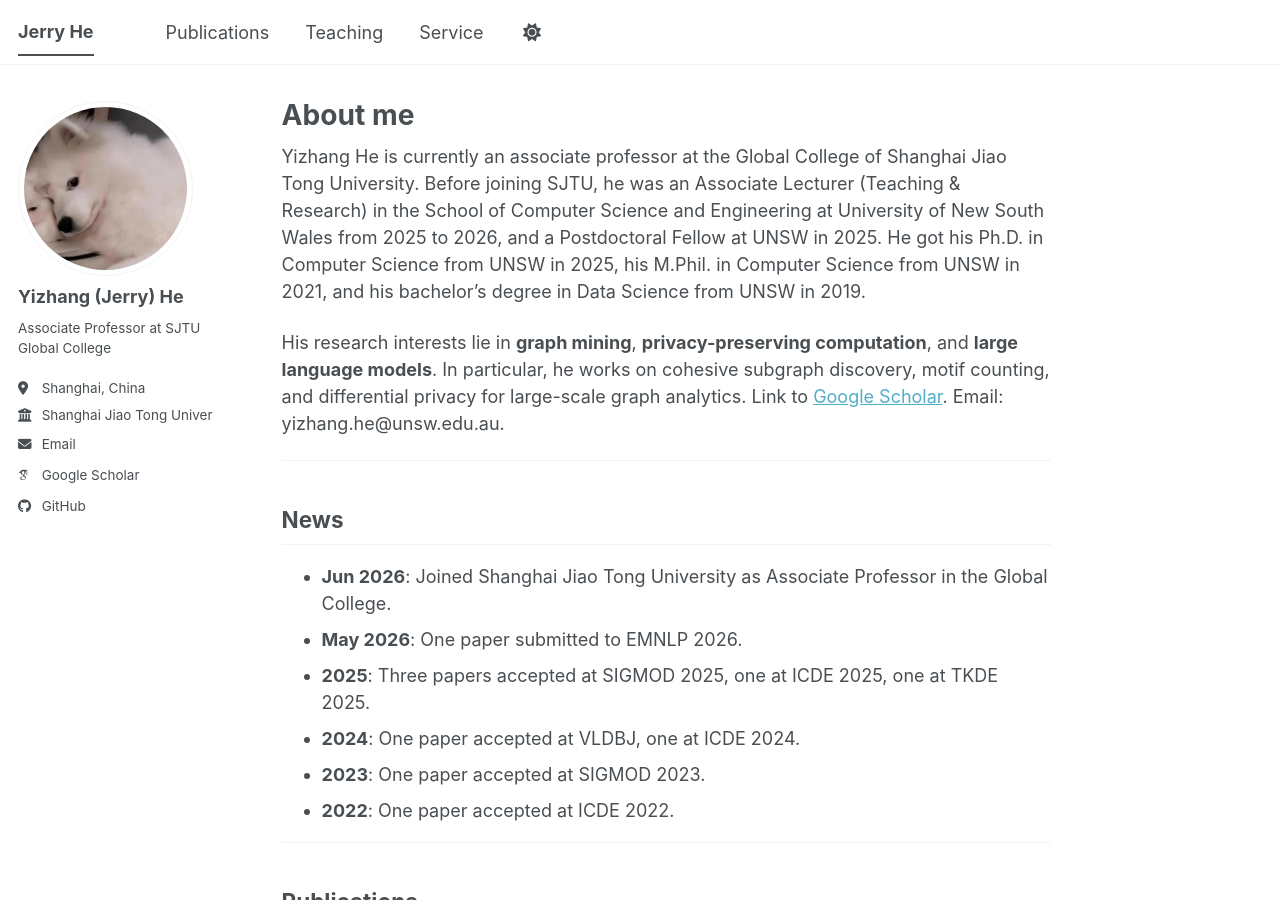
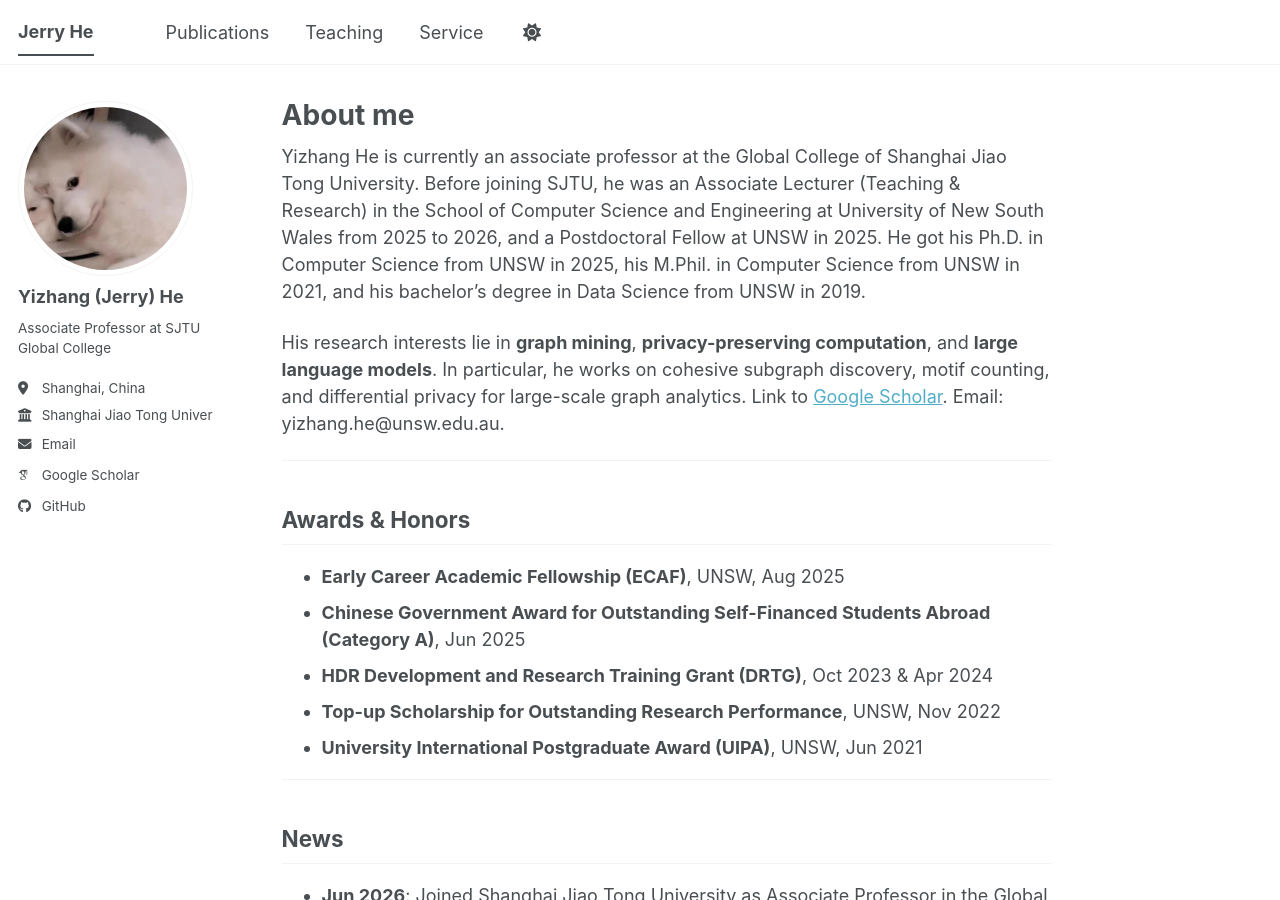
Before and after one commit to jerryUNSW/jerryUNSW.github.io, a Jekyll site: the page built from _pages/about.md, in a window 1280 px wide and 900 px high. Built offline with Jekyll 4.4.1, drawn with Linux system fonts in a browser that asks for light colours; some web fonts are replaced; a script bundle is joined from its source files by our own code; library files that are not in the unit come from our copies.

Commit message:
Add Awards & Honors section to home page and CV

```diff
--- a/_pages/about.md
+++ b/_pages/about.md
@@ -11,6 +11,16 @@ redirect_from:
 Yizhang He is currently an associate professor at the Global College of Shanghai Jiao Tong University. Before joining SJTU, he was an Associate Lecturer (Teaching & Research) in the School of Computer Science and Engineering at University of New South Wales from 2025 to 2026, and a Postdoctoral Fellow at UNSW in 2025. He got his Ph.D. in Computer Science from UNSW in 2025, his M.Phil. in Computer Science from UNSW in 2021, and his bachelor's degree in Data Science from UNSW in 2019.
 
 His research interests lie in **graph mining**, **privacy-preserving computation**, and **large language models**. In particular, he works on cohesive subgraph discovery, motif counting, and differential privacy for large-scale graph analytics. Link to [Google Scholar](https://scholar.google.com/citations?user=AeA4sfcAAAAJ). Email: yizhang.he@unsw.edu.au.
+
+---
+
+## Awards & Honors
+
+- **Early Career Academic Fellowship (ECAF)**, UNSW, Aug 2025
+- **Chinese Government Award for Outstanding Self-Financed Students Abroad (Category A)**, Jun 2025
+- **HDR Development and Research Training Grant (DRTG)**, Oct 2023 & Apr 2024
+- **Top-up Scholarship for Outstanding Research Performance**, UNSW, Nov 2022
+- **University International Postgraduate Award (UIPA)**, UNSW, Jun 2021
 
 ---
 
```
Also changed, not shown: _pages/cv.md (+8 -0 lines).
